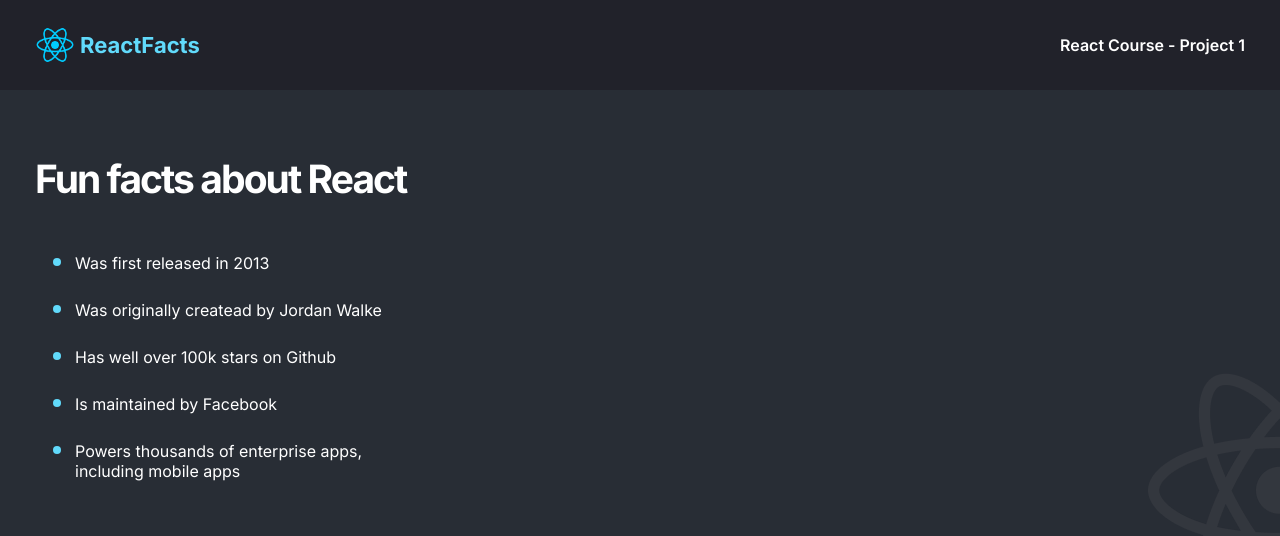
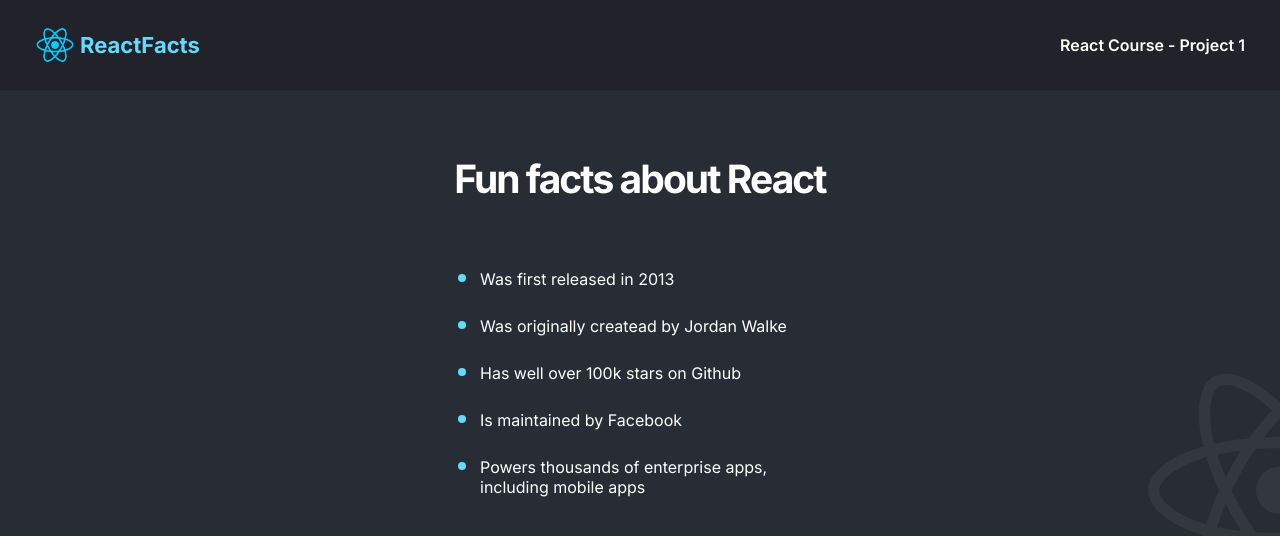
Before and after one commit to leanghok120/Learn-React-Scrimba, a React (Vite) app in the folder Static-Page-React/: page / in a window 1280 px wide. Shown: the top 536 px of the page. Built offline with nearby package versions, Linux system fonts and the light colour scheme.

Commit message:
Add responsive media queries

```diff
--- a/Static-Page-React/style.css
+++ b/Static-Page-React/style.css
@@ -47,6 +47,14 @@ main {
   background-position: right;
 }
 
+@media only screen and (min-width: 750px) {
+  main {
+    display: flex;
+    align-items: center;
+    flex-direction: column;
+  }
+}
+
 .main-header {
   margin-top: 40px;
   font-size: 39px;
```
